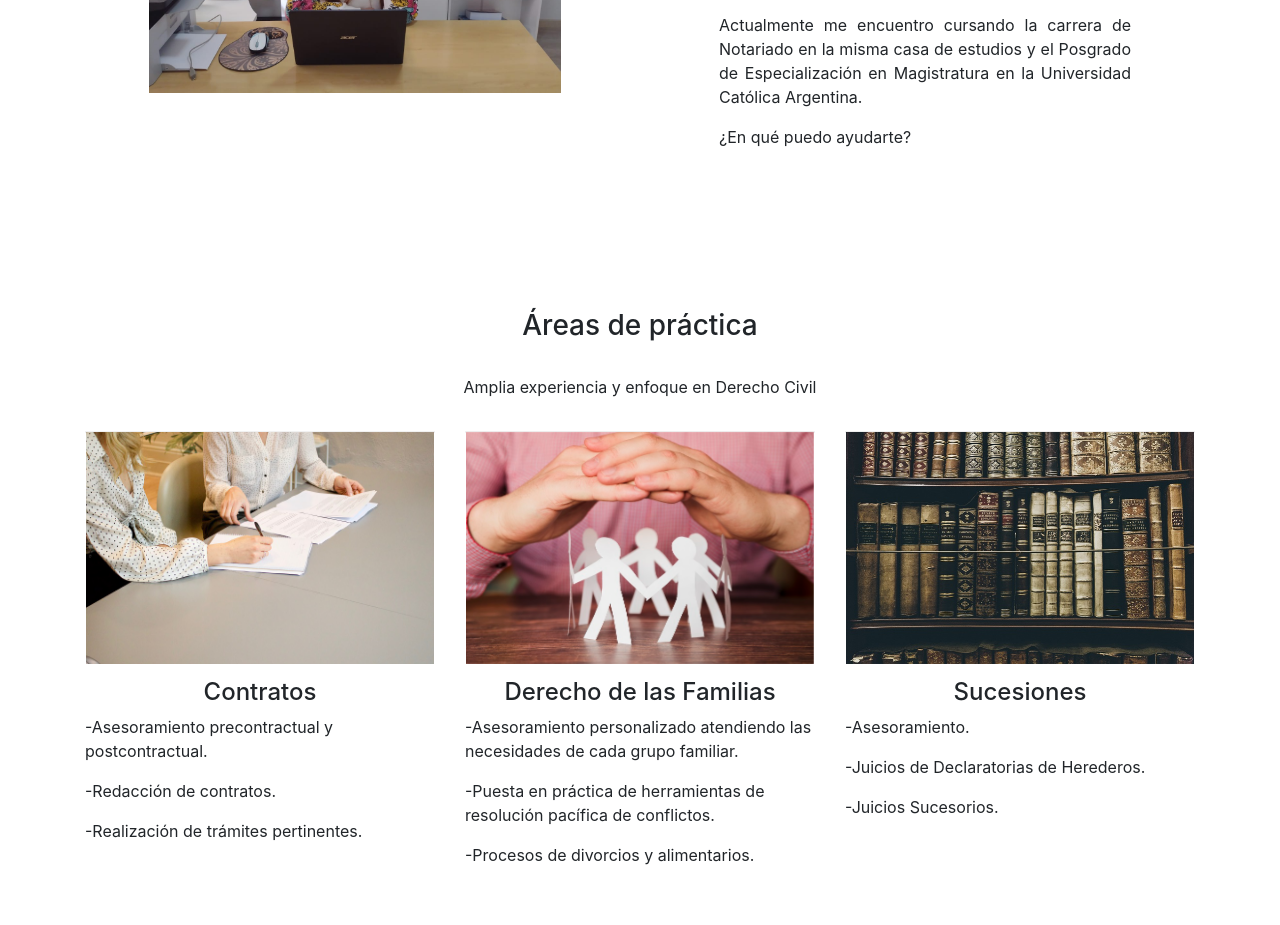
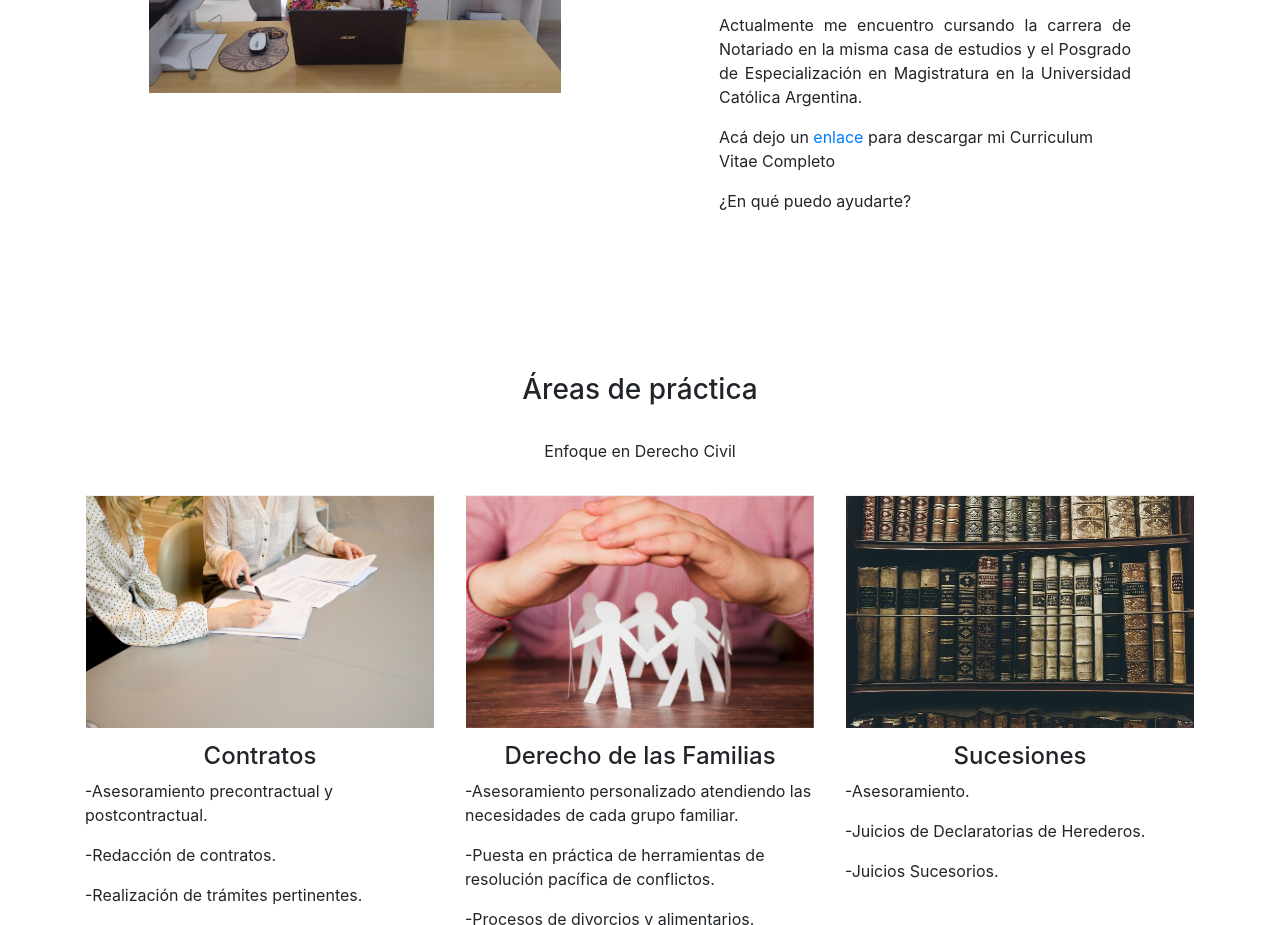
Before and after one commit to EmilioJHerrera/EscritorioJurdicoYami, a plain HTML site: page index.html in a window 1280 px wide. Shown: the part 1204-2129 px from the top of the page. Drawn offline with nearby package versions, Linux system fonts and the light colour scheme.

Commit message:
version aceptada por el cliente

```diff
--- a/index.html
+++ b/index.html
@@ -146,7 +146,10 @@
               <p class="textoNosotras">Actualmente me encuentro cursando la carrera de Notariado en la misma casa de
                 estudios y el Posgrado de
                 Especialización en Magistratura en la Universidad Católica Argentina.</p>
+              <p>Acá dejo un <a href="docs/CurriculumVitae-YamilaDiBernardo.pdf" download="CVYamilaDiBernardo"
+                  target="_blank">enlace</a> para descargar mi Curriculum Vitae Completo</p>
               <p class="textoNosotras">¿En qué puedo ayudarte?</p>
+
             </div>
           </div>
         </div>
@@ -156,7 +159,7 @@
     <section id="areas">
       <div class="container">
         <h3 class="areasH3">Áreas de práctica</h3>
-        <p class="areasH3">Amplia experiencia y enfoque en Derecho Civil</p>
+        <p class="areasH3">Enfoque en Derecho Civil</p>
         <div class="row">
           <div class="col-12 col-sm-12 col-md-4">
 
@@ -341,12 +344,13 @@
 
 
               <div class="col-sm social">
-                <a href="https://www.facebook.com/Abg-Yamila-Di-Bernardo-102273531897528/" target="_blank"><img class="socialMedia" src="image/facebook.svg"
-                  alt="logo facebook"></a>
-                <a href="https://www.instagram.com/abg.yamiladibernardo/?utm_medium=copy_link" target="_blank"><img class="socialMedia" src="image/instagram.svg"
-                    alt="logo instagram"></a>
-                <a href="https://www.linkedin.com/in/yamiladibernardo/" target="_blank"><img style="background-color: whitesmoke; border-radius: 10px;"
-                    class="socialMedia" src="image/linkedin.svg" alt="logo linkedin"></a>
+                <a href="https://www.facebook.com/Abg-Yamila-Di-Bernardo-102273531897528/" target="_blank"><img
+                    class="socialMedia" src="image/facebook.svg" alt="logo facebook"></a>
+                <a href="https://www.instagram.com/abg.yamiladibernardo/?utm_medium=copy_link" target="_blank"><img
+                    class="socialMedia" src="image/instagram.svg" alt="logo instagram"></a>
+                <a href="https://www.linkedin.com/in/yamiladibernardo/" target="_blank"><img
+                    style="background-color: whitesmoke; border-radius: 10px;" class="socialMedia"
+                    src="image/linkedin.svg" alt="logo linkedin"></a>
 
               </div>
             </div>
```
Also changed, not shown: 2 other files. Lines whose indentation alone changed are shown as unchanged.
